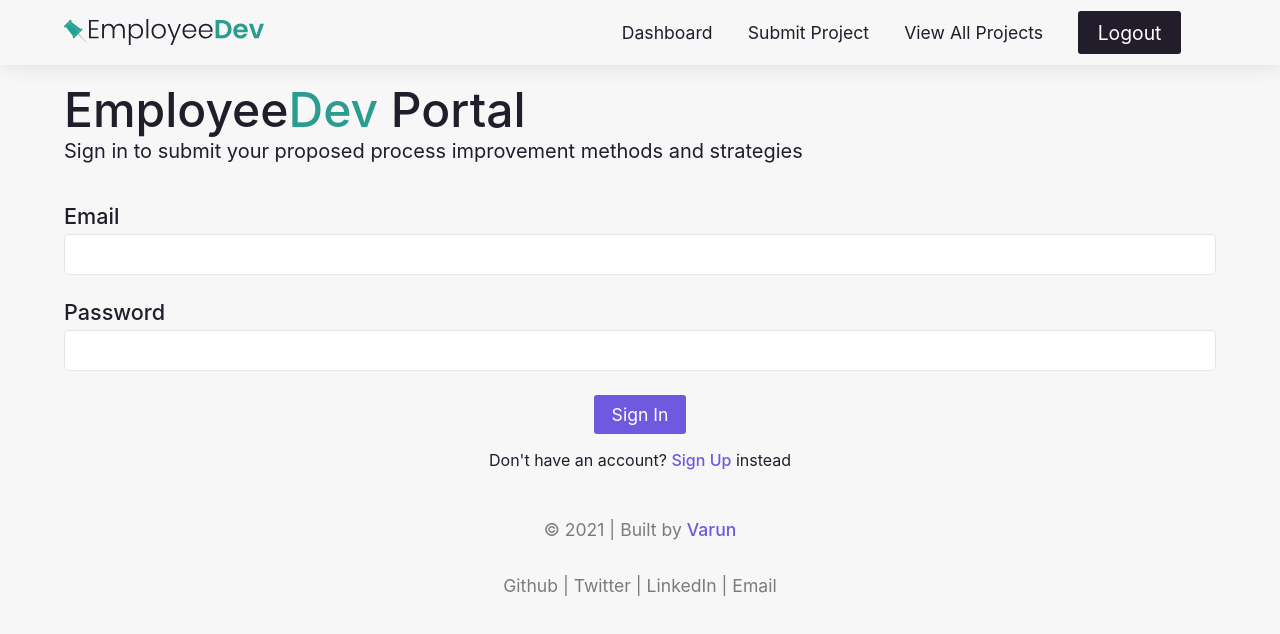
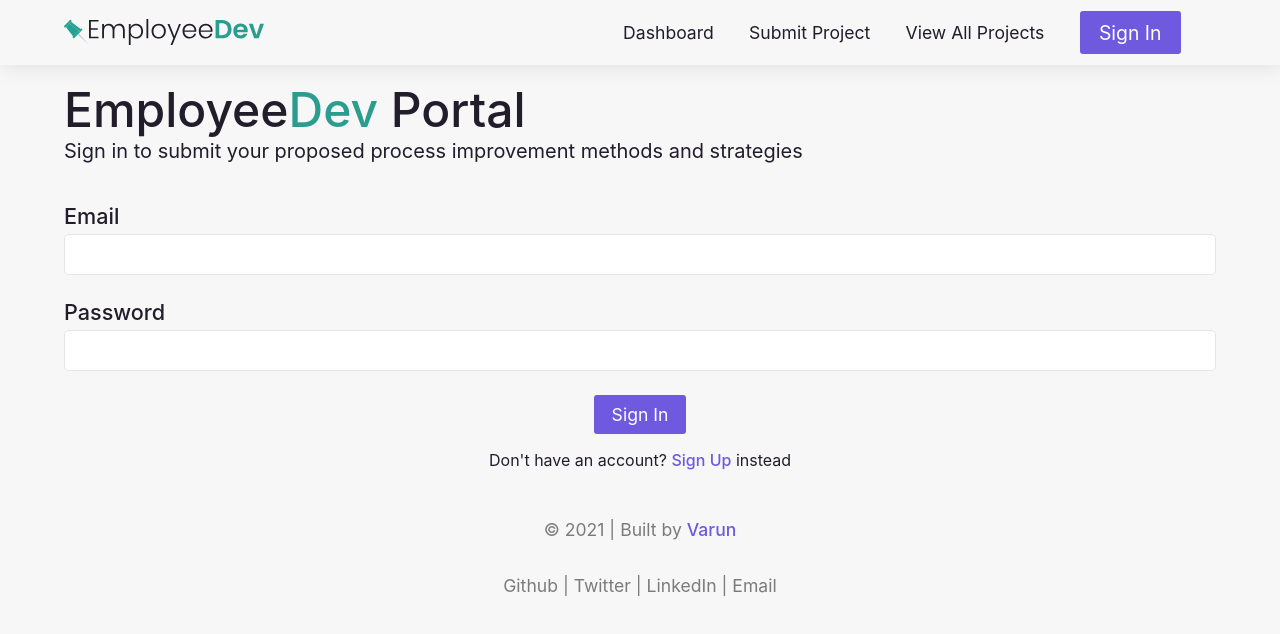
Before and after one commit to varunsundar01/EmployeeDev, a Vue app: page / in a window 1280 px wide. Shown: the top 634 px of the page. Built offline with nearby package versions, Linux system fonts and the light colour scheme.

Commit message:
Changed logout button to sign in button. Added router link to sign in page

```diff
--- a/src/components/layout/TheHeader.vue
+++ b/src/components/layout/TheHeader.vue
@@ -14,14 +14,31 @@
           <router-link to="/projects">View All Projects</router-link>
         </li>
         <li class="nav-item-right">
-          <base-button secondaryVisible="true">
-            <template v-slot:secondary>Logout</template>
+          <base-button primaryVisible="true" @toNext="toNext">
+            <template v-slot:primary>Sign In</template>
           </base-button>
         </li>
       </ul>
     </div>
   </div>
 </template>
+
+<script>
+import {useRouter} from 'vue-router';
+export default {
+  setup() {
+    const router = useRouter();
+
+    function toNext() {
+      router.push('/sign-in');
+    }
+
+    return {
+      toNext
+    }
+  }
+}
+</script>
 
 <style scoped>
 .nav-wrapper {
```
